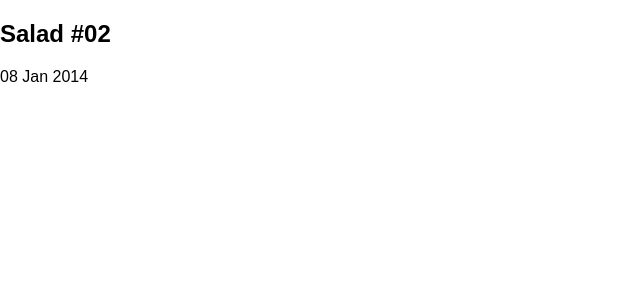
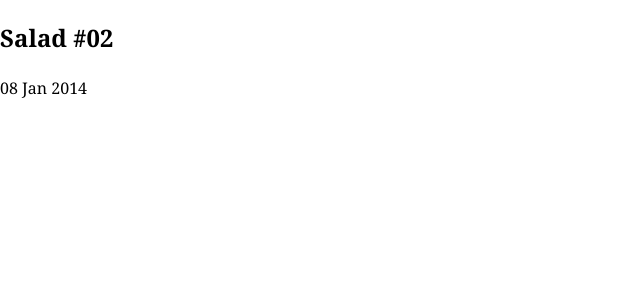
Before and after one commit to kemch/52salads, a Jekyll site: the page built from _posts/2014-01-08-salad-02.html, in a window 1280 px wide. Shown: the top 300 px of the page, without its empty margins (0-640 px from the left). Built offline with Jekyll 4.4.1, drawn with Linux system fonts in a browser that asks for light colours; Markdown is read by kramdown in place of the engine named in the settings.

Commit message:
edits tabs

```diff
--- a/_layouts/default.html
+++ b/_layouts/default.html
@@ -14,34 +14,10 @@
 
 		<script type="text/javascript" src="//use.typekit.net/uzc1mys.js"></script>
 		<script type="text/javascript">try{Typekit.load();}catch(e){}</script>
-
 	</head>
 	<body>
-
-        <div class="site">
-          <!-- <div class="header">
-            <h1 class="title"><a href="/">{{ site.name }}</a></h1>
-            <a class="extra" href="/">home</a>
-          </div> -->
-
+		<div class="wrap">
 			{{ content }}
-
-         <!--  <div class="footer">
-            <div class="contact">
-              <p>
-                Your Name<br />
-                What You Are<br />
-                you@example.com
-              </p>
 		</div>
-            <div class="contact">
-              <p>
-                <a href="https://github.com/yourusername">github.com/yourusername</a><br />
-                <a href="https://twitter.com/yourusername">twitter.com/yourusername</a><br />
-              </p>
-            </div>
-          </div>
-        </div> -->
-
 	</body>
 </html>
--- a/css/main.css
+++ b/css/main.css
@@ -4,7 +4,7 @@
  * 2. Prevent iOS text size adjust after orientation change, without disabling
  *    user zoom.
  */
-/* line 9, ../compass/partials/_normalize.scss */
+/* line 9, ../_compass/partials/_normalize.scss */
 html {
   font-family: sans-serif;
   /* 1 */
@@ -17,7 +17,7 @@ html {
 /**
  * Remove default margin.
  */
-/* line 19, ../compass/partials/_normalize.scss */
+/* line 19, ../_compass/partials/_normalize.scss */
 body {
   margin: 0;
 }
@@ -29,7 +29,7 @@ body {
  * Correct `block` display not defined for `details` or `summary` in IE 10/11 and Firefox.
  * Correct `block` display not defined for `main` in IE 11.
  */
-/* line 43, ../compass/partials/_normalize.scss */
+/* line 43, ../_compass/partials/_normalize.scss */
 article,
 aside,
 details,
@@ -49,7 +49,7 @@ summary {
  * 1. Correct `inline-block` display not defined in IE 8/9.
  * 2. Normalize vertical alignment of `progress` in Chrome, Firefox, and Opera.
  */
-/* line 55, ../compass/partials/_normalize.scss */
+/* line 55, ../_compass/partials/_normalize.scss */
 audio,
 canvas,
 progress,
@@ -64,7 +64,7 @@ video {
  * Prevent modern browsers from displaying `audio` without controls.
  * Remove excess height in iOS 5 devices.
  */
-/* line 65, ../compass/partials/_normalize.scss */
+/* line 65, ../_compass/partials/_normalize.scss */
 audio:not([controls]) {
   display: none;
   height: 0;
@@ -74,7 +74,7 @@ audio:not([controls]) {
  * Address `[hidden]` styling not present in IE 8/9/10.
  * Hide the `template` element in IE 8/9/11, Safari, and Firefox < 22.
  */
-/* line 76, ../compass/partials/_normalize.scss */
+/* line 76, ../_compass/partials/_normalize.scss */
 [hidden],
 template {
   display: none;
@@ -85,7 +85,7 @@ template {
 /**
  * Remove the gray background color from active links in IE 10.
  */
-/* line 87, ../compass/partials/_normalize.scss */
+/* line 87, ../_compass/partials/_normalize.scss */
 a {
   background: transparent;
 }
@@ -93,7 +93,7 @@ a {
 /**
  * Improve readability when focused and also mouse hovered in all browsers.
  */
-/* line 96, ../compass/partials/_normalize.scss */
+/* line 96, ../_compass/partials/_normalize.scss */
 a:active,
 a:hover {
   outline: 0;
@@ -104,7 +104,7 @@ a:hover {
 /**
  * Address styling not present in IE 8/9/10/11, Safari, and Chrome.
  */
-/* line 107, ../compass/partials/_normalize.scss */
+/* line 107, ../_compass/partials/_normalize.scss */
 abbr[title] {
   border-bottom: 1px dotted;
 }
@@ -112,7 +112,7 @@ abbr[title] {
 /**
  * Address style set to `bolder` in Firefox 4+, Safari, and Chrome.
  */
-/* line 116, ../compass/partials/_normalize.scss */
+/* line 116, ../_compass/partials/_normalize.scss */
 b,
 strong {
   font-weight: bold;
@@ -121,7 +121,7 @@ strong {
 /**
  * Address styling not present in Safari and Chrome.
  */
-/* line 124, ../compass/partials/_normalize.scss */
+/* line 124, ../_compass/partials/_normalize.scss */
 dfn {
   font-style: italic;
 }
@@ -130,7 +130,7 @@ dfn {
  * Address variable `h1` font-size and margin within `section` and `article`
  * contexts in Firefox 4+, Safari, and Chrome.
  */
-/* line 133, ../compass/partials/_normalize.scss */
+/* line 133, ../_compass/partials/_normalize.scss */
 h1 {
   font-size: 2em;
   margin: 0.67em 0;
@@ -139,7 +139,7 @@ h1 {
 /**
  * Address styling not present in IE 8/9.
  */
-/* line 142, ../compass/partials/_normalize.scss */
+/* line 142, ../_compass/partials/_normalize.scss */
 mark {
   background: #ff0;
   color: #000;
@@ -148,7 +148,7 @@ mark {
 /**
  * Address inconsistent and variable font size in all browsers.
  */
-/* line 151, ../compass/partials/_normalize.scss */
+/* line 151, ../_compass/partials/_normalize.scss */
 small {
   font-size: 80%;
 }
@@ -156,7 +156,7 @@ small {
 /**
  * Prevent `sub` and `sup` affecting `line-height` in all browsers.
  */
-/* line 160, ../compass/partials/_normalize.scss */
+/* line 160, ../_compass/partials/_normalize.scss */
 sub,
 sup {
   font-size: 75%;
@@ -165,12 +165,12 @@ sup {
   vertical-align: baseline;
 }
 
-/* line 167, ../compass/partials/_normalize.scss */
+/* line 167, ../_compass/partials/_normalize.scss */
 sup {
   top: -0.5em;
 }
 
-/* line 171, ../compass/partials/_normalize.scss */
+/* line 171, ../_compass/partials/_normalize.scss */
 sub {
   bottom: -0.25em;
 }
@@ -180,7 +180,7 @@ sub {
 /**
  * Remove border when inside `a` element in IE 8/9/10.
  */
-/* line 182, ../compass/partials/_normalize.scss */
+/* line 182, ../_compass/partials/_normalize.scss */
 img {
   border: 0;
 }
@@ -188,7 +188,7 @@ img {
 /**
  * Correct overflow not hidden in IE 9/10/11.
  */
-/* line 190, ../compass/partials/_normalize.scss */
+/* line 190, ../_compass/partials/_normalize.scss */
 svg:not(:root) {
   overflow: hidden;
 }
@@ -198,7 +198,7 @@ svg:not(:root) {
 /**
  * Address margin not present in IE 8/9 and Safari.
  */
-/* line 201, ../compass/partials/_normalize.scss */
+/* line 201, ../_compass/partials/_normalize.scss */
 figure {
   margin: 1em 40px;
 }
@@ -206,7 +206,7 @@ figure {
 /**
  * Address differences between Firefox and other browsers.
  */
-/* line 209, ../compass/partials/_normalize.scss */
+/* line 209, ../_compass/partials/_normalize.scss */
 hr {
   -moz-box-sizing: content-box;
   box-sizing: content-box;
@@ -216,7 +216,7 @@ hr {
 /**
  * Contain overflow in all browsers.
  */
-/* line 219, ../compass/partials/_normalize.scss */
+/* line 219, ../_compass/partials/_normalize.scss */
 pre {
   overflow: auto;
 }
@@ -224,7 +224,7 @@ pre {
 /**
  * Address odd `em`-unit font size rendering in all browsers.
  */
-/* line 230, ../compass/partials/_normalize.scss */
+/* line 230, ../_compass/partials/_normalize.scss */
 code,
 kbd,
 pre,
@@ -245,7 +245,7 @@ samp {
  * 2. Correct font properties not being inherited.
  * 3. Address margins set differently in Firefox 4+, Safari, and Chrome.
  */
-/* line 254, ../compass/partials/_normalize.scss */
+/* line 254, ../_compass/partials/_normalize.scss */
 button,
 input,
 optgroup,
@@ -262,7 +262,7 @@ textarea {
 /**
  * Address `overflow` set to `hidden` in IE 8/9/10/11.
  */
-/* line 264, ../compass/partials/_normalize.scss */
+/* line 264, ../_compass/partials/_normalize.scss */
 button {
   overflow: visible;
 }
@@ -273,7 +273,7 @@ button {
  * Correct `button` style inheritance in Firefox, IE 8/9/10/11, and Opera.
  * Correct `select` style inheritance in Firefox.
  */
-/* line 276, ../compass/partials/_normalize.scss */
+/* line 276, ../_compass/partials/_normalize.scss */
 button,
 select {
   text-transform: none;
@@ -286,7 +286,7 @@ select {
  * 3. Improve usability and consistency of cursor style between image-type
  *    `input` and others.
  */
-/* line 291, ../compass/partials/_normalize.scss */
+/* line 291, ../_compass/partials/_normalize.scss */
 button,
 html input[type="button"],
 input[type="reset"],
@@ -300,7 +300,7 @@ input[type="submit"] {
 /**
  * Re-set default cursor for disabled elements.
  */
-/* line 301, ../compass/partials/_normalize.scss */
+/* line 301, ../_compass/partials/_normalize.scss */
 button[disabled],
 html input[disabled] {
   cursor: default;
@@ -309,7 +309,7 @@ html input[disabled] {
 /**
  * Remove inner padding and border in Firefox 4+.
  */
-/* line 310, ../compass/partials/_normalize.scss */
+/* line 310, ../_compass/partials/_normalize.scss */
 button::-moz-focus-inner,
 input::-moz-focus-inner {
   border: 0;
@@ -320,7 +320,7 @@ input::-moz-focus-inner {
  * Address Firefox 4+ setting `line-height` on `input` using `!important` in
  * the UA stylesheet.
  */
-/* line 320, ../compass/partials/_normalize.scss */
+/* line 320, ../_compass/partials/_normalize.scss */
 input {
   line-height: normal;
 }
@@ -332,7 +332,7 @@ input {
  * 1. Address box sizing set to `content-box` in IE 8/9/10.
  * 2. Remove excess padding in IE 8/9/10.
  */
-/* line 333, ../compass/partials/_normalize.scss */
+/* line 333, ../_compass/partials/_normalize.scss */
 input[type="checkbox"],
 input[type="radio"] {
   box-sizing: border-box;
@@ -346,7 +346,7 @@ input[type="radio"] {
  * `font-size` values of the `input`, it causes the cursor style of the
  * decrement button to change from `default` to `text`.
  */
-/* line 345, ../compass/partials/_normalize.scss */
+/* line 345, ../_compass/partials/_normalize.scss */
 input[type="number"]::-webkit-inner-spin-button,
 input[type="number"]::-webkit-outer-spin-button {
   height: auto;
@@ -357,7 +357,7 @@ input[type="number"]::-webkit-outer-spin-button {
  * 2. Address `box-sizing` set to `border-box` in Safari and Chrome
  *    (include `-moz` to future-proof).
  */
-/* line 355, ../compass/partials/_normalize.scss */
+/* line 355, ../_compass/partials/_normalize.scss */
 input[type="search"] {
   -webkit-appearance: textfield;
   /* 1 */
@@ -372,7 +372,7 @@ input[type="search"] {
  * Safari (but not Chrome) clips the cancel button when the search input has
  * padding (and `textfield` appearance).
  */
-/* line 369, ../compass/partials/_normalize.scss */
+/* line 369, ../_compass/partials/_normalize.scss */
 input[type="search"]::-webkit-search-cancel-button,
 input[type="search"]::-webkit-search-decoration {
   -webkit-appearance: none;
@@ -381,7 +381,7 @@ input[type="search"]::-webkit-search-decoration {
 /**
  * Define consistent border, margin, and padding.
  */
-/* line 377, ../compass/partials/_normalize.scss */
+/* line 377, ../_compass/partials/_normalize.scss */
 fieldset {
   border: 1px solid #c0c0c0;
   margin: 0 2px;
@@ -392,7 +392,7 @@ fieldset {
  * 1. Correct `color` not being inherited in IE 8/9/10/11.
  * 2. Remove padding so people aren't caught out if they zero out fieldsets.
  */
-/* line 388, ../compass/partials/_normalize.scss */
+/* line 388, ../_compass/partials/_normalize.scss */
 legend {
   border: 0;
   /* 1 */
@@ -403,7 +403,7 @@ legend {
 /**
  * Remove default vertical scrollbar in IE 8/9/10/11.
  */
-/* line 397, ../compass/partials/_normalize.scss */
+/* line 397, ../_compass/partials/_normalize.scss */
 textarea {
   overflow: auto;
 }
@@ -412,7 +412,7 @@ textarea {
  * Don't inherit the `font-weight` (applied by a rule above).
  * NOTE: the default cannot safely be changed in Chrome and Safari on OS X.
  */
-/* line 406, ../compass/partials/_normalize.scss */
+/* line 406, ../_compass/partials/_normalize.scss */
 optgroup {
   font-weight: bold;
 }
@@ -422,36 +422,39 @@ optgroup {
 /**
  * Remove most spacing between table cells.
  */
-/* line 417, ../compass/partials/_normalize.scss */
+/* line 417, ../_compass/partials/_normalize.scss */
 table {
   border-collapse: collapse;
   border-spacing: 0;
 }
 
-/* line 423, ../compass/partials/_normalize.scss */
+/* line 423, ../_compass/partials/_normalize.scss */
 td,
 th {
   padding: 0;
 }
 
-/* line 3, ../compass/partials/_base.scss */
-h1 {
-  font-size: 10px;
+/* line 33, ../_compass/partials/_base.scss */
+body {
+  font-family: "quatro-slab", georgia, serif;
+  font-size: 16px;
+  line-height: 1.5;
 }
 
-/* line 7, ../compass/partials/_base.scss */
+/* line 40, ../_compass/partials/_base.scss */
 img {
   max-width: 100%;
+  height: auto;
 }
 
-/* line 11, ../compass/partials/_base.scss */
+/* line 45, ../_compass/partials/_base.scss */
 ul, ol {
   margin: 0;
   padding: 0;
   list-style-type: none;
 }
 
-/* line 17, ../compass/partials/_base.scss */
+/* line 51, ../_compass/partials/_base.scss */
 .salad {
   float: left;
   width: 20%;
@@ -459,7 +462,7 @@ ul, ol {
   -moz-box-sizing: border-box;
   box-sizing: border-box;
 }
-/* line 21, ../compass/partials/_base.scss */
+/* line 55, ../_compass/partials/_base.scss */
 .salad img {
   display: block;
 }
```
Also changed, not shown: _compass/partials/_base.scss (+3 -10 lines). Lines whose indentation alone changed are shown as unchanged.
